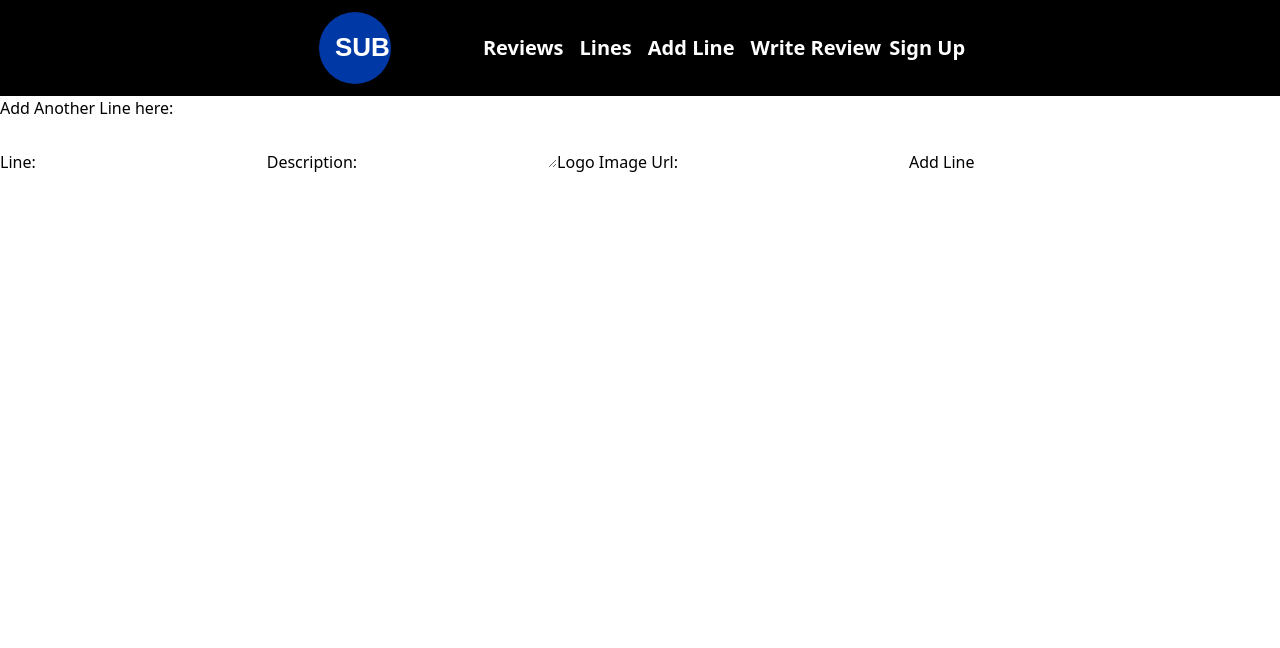
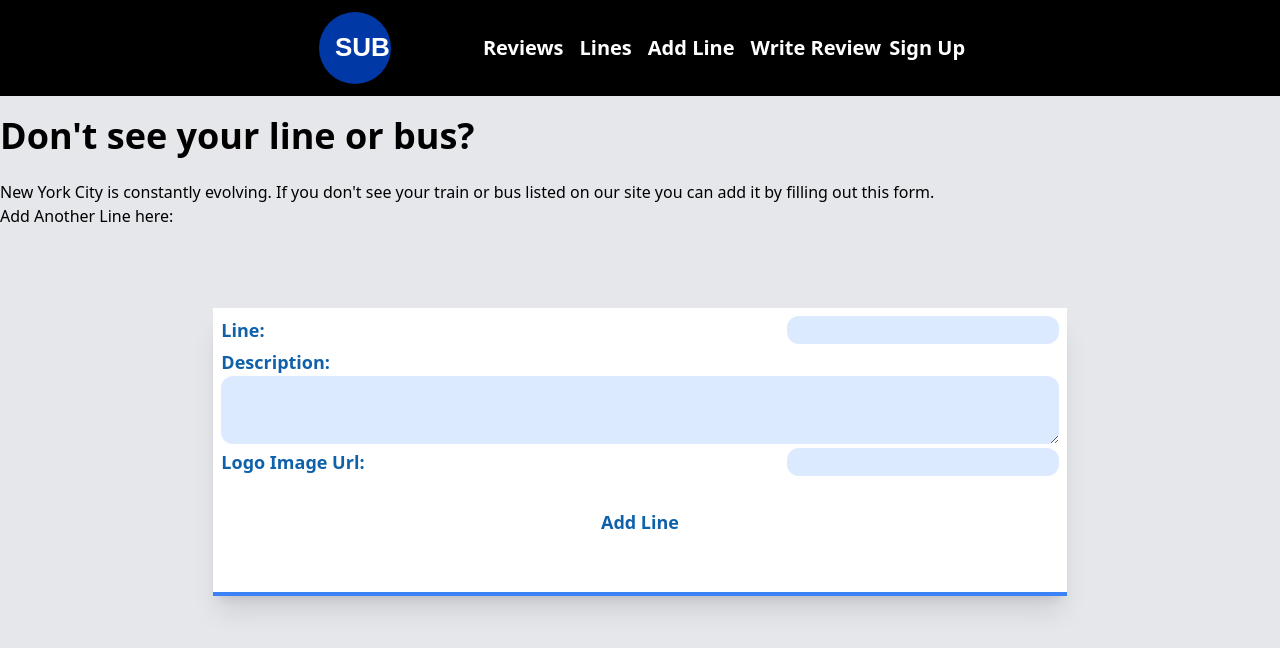
Before and after one commit to sramalho94/SubwaySurfer, a React (Create React App) app in the folder client/: page /add-subway in a window 1280 px wide. Shown: the top 648 px of the page. Built offline with nearby package versions, Linux system fonts and the light colour scheme.

Commit message:
new styling for CrateSubway component

```diff
--- a/client/src/components/CreateSubway.jsx
+++ b/client/src/components/CreateSubway.jsx
@@ -27,21 +27,47 @@ const CreateSubway = () => {
       })
   }
   return (
-    <div className="CreateUserForm">
+    <div className="bg-gray-200 min-h-screen pt-5">
+      <h1 className="font-bold text-4xl"> Don't see your line or bus?</h1>
+      <p className="pt-6">
+        {' '}
+        New York City is constantly evolving. If you don't see your train or bus
+        listed on our site you can add it by filling out this form.
+      </p>
       <h3>Add Another Line here:</h3>
-      <form className="form" onSubmit={handleSubmit}>
+      <div className="flex flex-row justify-center">
+        <form
+          className="flex flex-col  bg-white w-2/3 h-72 p-2 border-b-4 border-blue-500 shadow-xl  text-[#0f61a9]  font-bold text-lg mt-20"
+          onSubmit={handleSubmit}
+        >
+          <div className="flex flex-row justify-between pb-1">
             <label htmlFor="line">Line:</label>
-        <input id="line" value={formState.line} onChange={handleChange}></input>
+            <input
+              id="line"
+              value={formState.line}
+              onChange={handleChange}
+              className="bg-blue-100 rounded-xl"
+            ></input>
+          </div>
           <label htmlFor="description">Description:</label>
           <textarea
             id="description"
             value={formState.description}
             onChange={handleChange}
+            className="bg-blue-100 rounded-xl pb-3 mb-1"
           ></textarea>
+          <div className="flex flex-row justify-between mb-8">
             <label htmlFor="logo">Logo Image Url:</label>
-        <input id="logo" value={formState.logo} onChange={handleChange}></input>
+            <input
+              id="logo"
+              value={formState.logo}
+              onChange={handleChange}
+              className="bg-blue-100 rounded-xl"
+            ></input>
+          </div>
           <button type="submit">Add Line</button>
         </form>
+      </div>
     </div>
   )
 }
```
Lines whose indentation alone changed are shown as unchanged.
